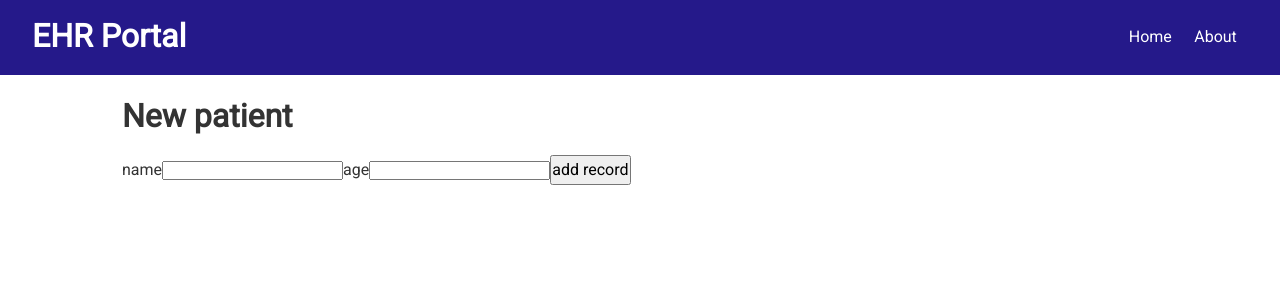
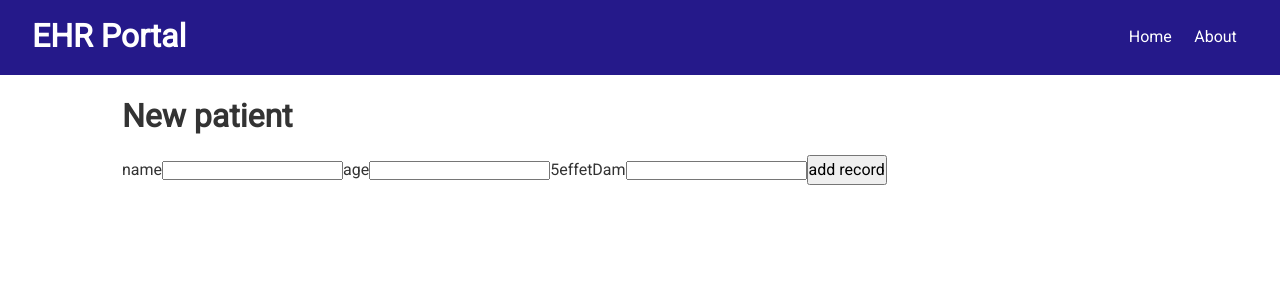
Before and after one commit to abdrahmandiab/bc_security, a React (Create React App) app: page / in a window 1280 px wide. Shown: the top 300 px of the page. Built offline with nearby package versions, Linux system fonts and the light colour scheme.

Commit message:
added 5effed dam

```diff
--- a/src/components/pages/Home.js
+++ b/src/components/pages/Home.js
@@ -17,6 +17,8 @@ function Home() {
   // Patient data
   const [name,setName]=useState("")
   const [age,setAge]=useState("")
+  const [blood,setBlood]=useState("")
+
   const [publicKey,setPublicKey]=useState("")
   const [privateKey,setPrivateKey]=useState("")
   let priv=""
@@ -106,6 +108,8 @@ function Home() {
           <input name='name' value={name} onChange={(value)=>setName(value.target.value)}/>
           age
           <input name='age' value={age} onChange={(value)=>setAge(value.target.value)}/>
+          5effetDam
+          <input name='5effed Dam' value={blood} onChange={(value)=>setBlood(value.target.value)}/>
           <button type='button' onClick={submit}>  add record </button>
         </div>
         </div>
```
